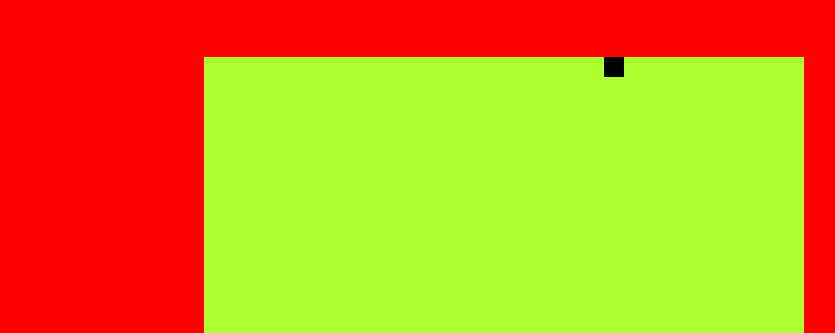
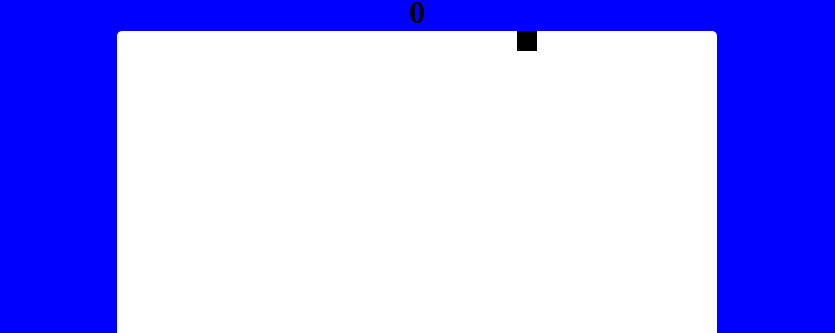
Before and after one commit to yakovhaiilo/Snack, a plain HTML site: page index.html in a window 1280 px wide. Shown: the part 43-376 px from the top of the page, without its empty margins (223-1058 px from the left). Drawn offline with Linux system fonts and the light colour scheme.

Commit message:
Changes in snack file

```diff
--- a/Food.js
+++ b/Food.js
@@ -1,29 +1,18 @@
 
 export default class Food{
-
-    constructor(ctx){
+    constructor(ctx,image){
         this.x;
         this.y;
         this.ctx = ctx;
-        // this.rows = rows;
-        // this.colums = colums;
-        // this.square = square;
-
-
+        this.image = image
     }
-
     location(rows,colums,square){
-        // console.log(rows,colums,square);
-
-        // Choose a random number in the jumps of 20
         this.x = (Math.floor(Math.random() *   rows - 1 ) + 1 ) *  square;
         this.y = (Math.floor(Math.random() *   colums - 1 ) + 1 ) *  square;
-        console.log(this.x,this.y);
-
     }
     draw(square){
-        this.ctx.fillStyle = "black";
-        console.log(this.x ,this.y);
-        this.ctx.fillRect(this.x , this.y ,square,square);
+        this.ctx.fillStyle = "red";
+        this.ctx.drawImage(this.image, this.x , this.y,square,square);
+        // this.ctx.fillRect(this.x , this.y ,square,square);
     }
 }
--- a/Snack.js
+++ b/Snack.js
@@ -1,53 +1,86 @@
 export default class Snack {
+  constructor(square, ctx) {
+    this.x = 0;
+    this.y = 0;
+    this.square = square;
+    this.ctx = ctx;
+    this.xSpeed = square * 1;
+    this.ySpeed = 0;
+    this.total = 0;
+    this.tail = [];
+  }
 
-    constructor(square,ctx){
-        this.x = 0;
-        this.y = 0;
-        this.square = square;
-        this.ctx = ctx;
-        this.xSpeed = square * 1;
-        this.ySpeed = 0;
+  draw() {
+    this.ctx.fillStyle = "black";
+    for (let i = 0; i < this.tail.length; i++) {
+      this.ctx.fillRect(
+        this.tail[i].x,
+        this.tail[i].y,
+        this.square,
+        this.square
+      );
+    }
+    this.ctx.fillStyle = "black";
+    this.ctx.fillRect(this.x, this.y, this.square, this.square);
+  }
 
-
-
+  update() {
+    for (let i = 0; i < this.tail.length - 1; i++) {
+      this.tail[i] = this.tail[i + 1];
     }
 
-    draw (){
-        this.ctx.fillStyle = "black";
-        this.ctx.fillRect(this.x , this.y ,this.square,this.square);
+    this.tail[this.total -1] = { x: this.x, y: this.y };
+    this.x += this.xSpeed;
+    this.y += this.ySpeed;
+
+    if (this.x <= 0) {
+      this.x = 600;
     }
+    if (this.y >= canvas.height) {
+      this.y = 0;
+    }
+    if (this.y < 0) {
+      this.y = canvas.height;
+    }
+    if (this.x >= 600) {
+      this.x = 0;
+    }
+  }
+  direction(direction) {
+    switch (direction) {
+      case "Up":
+        this.xSpeed = 0;
+        this.ySpeed = -this.square * 1;
+        break;
+      case "Down":
+        this.xSpeed = 0;
+        this.ySpeed = this.square * 1;
+        break;
+      case "Right":
+        this.xSpeed = this.square * 1;
+        this.ySpeed = 0;
+        break;
+      case "Left":
+        this.xSpeed = -this.square * 1;
+        this.ySpeed = 0;
+        break;
+    }
+  }
+  checkCollision(){
+      for (let i = 0; i < this.tail.length; i++) {
+        if (this.tail[i].x === this.x && this.tail[i].y === this.y) {
+            this.tail = 0;
+            this.total = [];
 
-    update(){
-        this.x += this.xSpeed;
-        this.y += this.ySpeed;
-        if(this.x >= 600)  {this.x = 20 };
-        if(this.x <= 0)  {this.x = 600 };
-        if(this.y >= canvas.height) {this.y = 0 };
-        if(this.y < 0) {this.y = canvas.height };
+      }
 
+  }
+}
+  eatFood(food) {
+    if (food.x === this.x && food.y === this.y) {
+      this.total++;
+      return true;
     }
-    direction(direction){
-        console.log(direction);
-
-        switch (direction) {
-            case 'Up':
-                this.xSpeed = 0;
-                this.ySpeed = -this.square * 1;
-              break;
-            case 'Down':
-                this.xSpeed = 0;
-                this.ySpeed  = this.square * 1;
-              break;
-            case 'Right':
-                this.xSpeed = this.square * 1;
-                this.ySpeed  = 0;
-              break;
-            case 'Left':
-                this.xSpeed = -this.square * 1;
-                this.ySpeed  = 0;
-              break;
-
-        }
-    }
-
+    return false;
+  }
 }
--- a/app.js
+++ b/app.js
@@ -1,29 +1,31 @@
 import Snack from './Snack.js';
 import Food from './Food.js'
+var image  = document.getElementById("Apple");
 const canvas = document.getElementById("canvas");
 const ctx = canvas.getContext("2d");
+
 const square = 20;
 
 const rows = canvas.height / square;
 const colums = canvas.width / square;
-// console.log(rows);
 
-
-let  food ,  snack ;
-snack = new Snack(square,ctx);
-food = new Food(ctx);
+let snack = new Snack(square,ctx);
+let food = new Food(ctx,image);
 
 
 (function gameLoop() {
    food.location(rows,colums,square);
-
    window.setInterval(() => {
-       ctx.clearRect(0 , 0 , canvas.width,canvas.height)
+       ctx.clearRect(0 , 0 , canvas.width,canvas.height);
+       food.draw(square);
        snack.update(canvas);
        snack.draw();
-       food.draw() ;
-
-  }, 250);
+       if(snack.eatFood(food)){
+        food.location(rows,colums,square);
+       }
+       snack.checkCollision()
+       document.getElementById("score").innerText = snack.total;
+  }, 100);
 }());
 
 window.addEventListener('keydown', ( evt =>{
--- a/index.html
+++ b/index.html
@@ -10,7 +10,8 @@
 <body>
     <h1>Snack Game</h1>
 
-
+      <h1 id="score">0</h1>
+      <img id="Apple" src="img/apple.png"/>
     <canvas id = 'canvas' width="600" height="600"></canvas>
 
 
--- a/style.css
+++ b/style.css
@@ -5,16 +5,14 @@
 }
 
 body{
-      background-color: red;
-      color: white;
-      display: flex;
-      align-items: center;
-      justify-content: center;
-      min-height: 100vh;
-      margin: 0;
+ background-color: blue;
+text-align: center;
+
 }
-
+#Apple{
+    display: none;
+}
 #canvas{
-    background: greenyellow;
-    /* border-radius: 5px; */
+    background: white;
+    border-radius: 5px;
 }
```
Also changed, not shown: img/apple.png (added).
